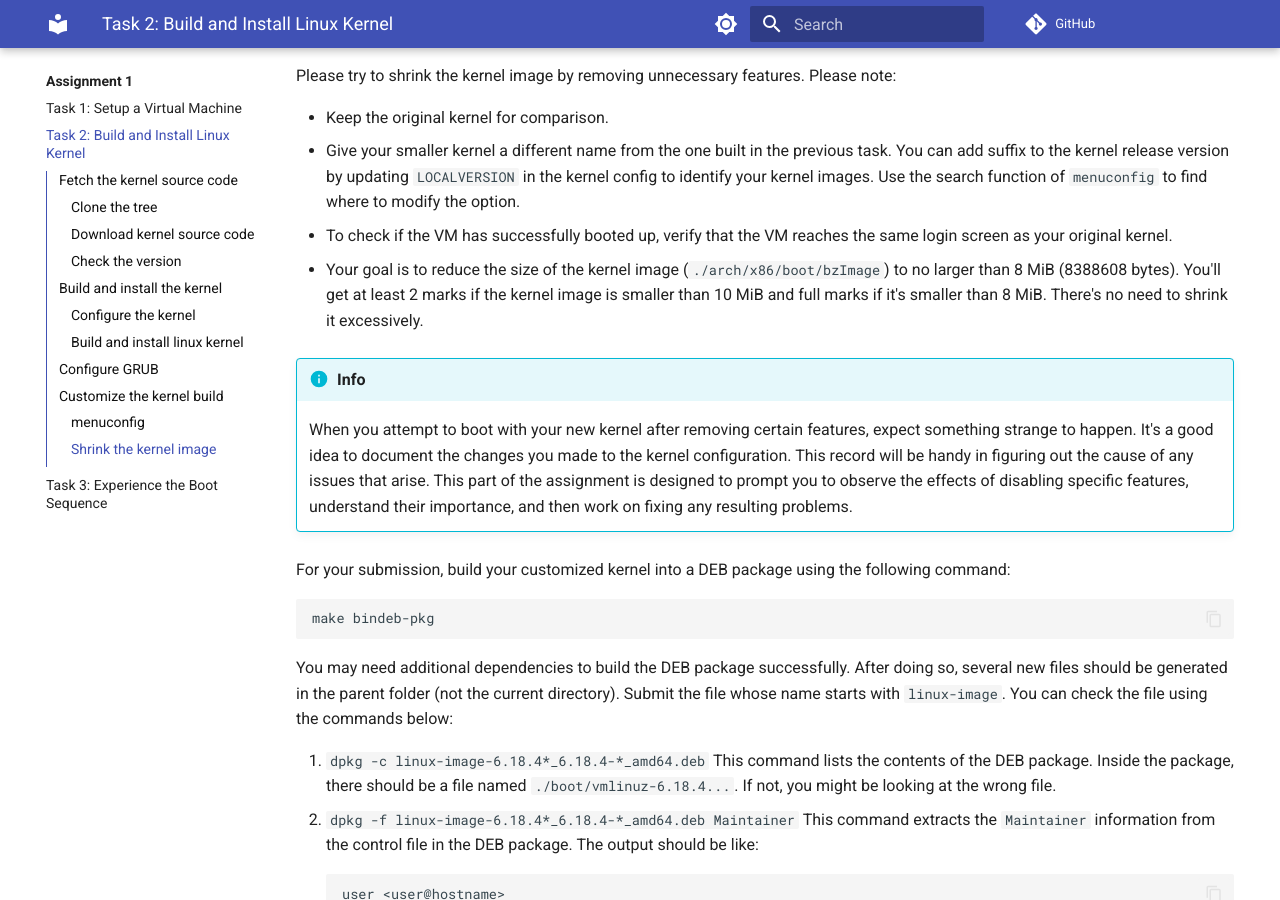
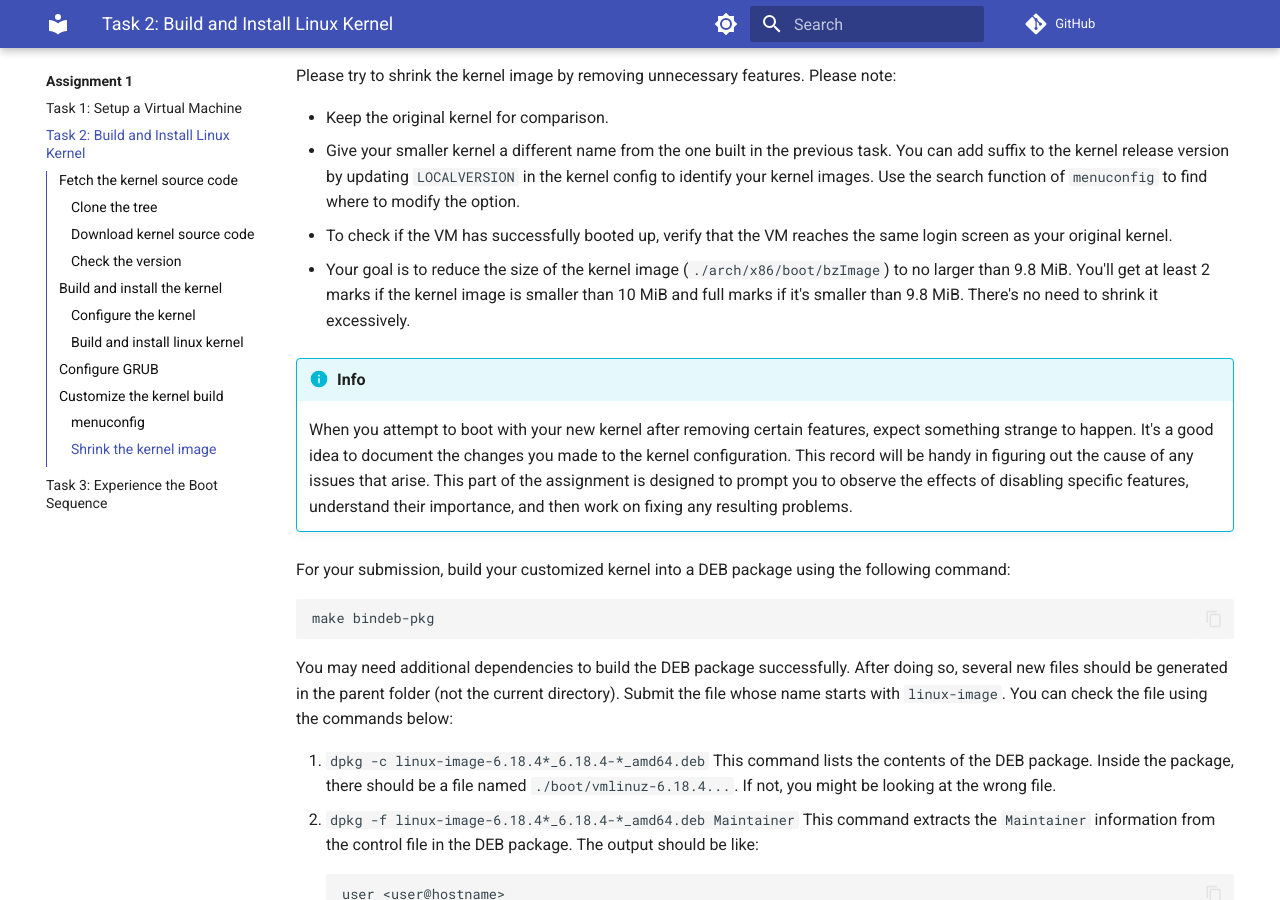
Before and after one commit to nus-cs5250/26s, an MkDocs documentation site: the page built from docs/asg1/task-kbuild.md, in a window 1280 px wide and 900 px high, scrolled down 5140 px. Built offline with MkDocs 1.6.1 and Material for MkDocs 9.7.7, drawn with Linux system fonts in a browser that asks for light colours; comment, search, counter and statistics services are not loaded.

Commit message:
add new task

```diff
--- a/docs/asg1/task-kbuild.md
+++ b/docs/asg1/task-kbuild.md
@@ -185,8 +185,8 @@ Please note:
   You can add suffix to the kernel release version by updating `LOCALVERSION` in the kernel config to identify your kernel images.
   Use the search function of `menuconfig` to find where to modify the option.
 - To check if the VM has successfully booted up, verify that the VM reaches the same login screen as your original kernel.
-- Your goal is to reduce the size of the kernel image (`./arch/x86/boot/bzImage`) to no larger than 8 MiB (8388608 bytes).
-  You'll get at least 2 marks if the kernel image is smaller than 10 MiB and full marks if it's smaller than 8 MiB.
+- Your goal is to reduce the size of the kernel image (`./arch/x86/boot/bzImage`) to no larger than 9.8 MiB.
+  You'll get at least 2 marks if the kernel image is smaller than 10 MiB and full marks if it's smaller than 9.8 MiB.
   There's no need to shrink it excessively.
 
 !!! info
```
Also changed, not shown: other parts of docs/asg1/task-kbuild.md (+1 -1 lines), docs/asg1/task-vm.md (+1 -2 lines).
